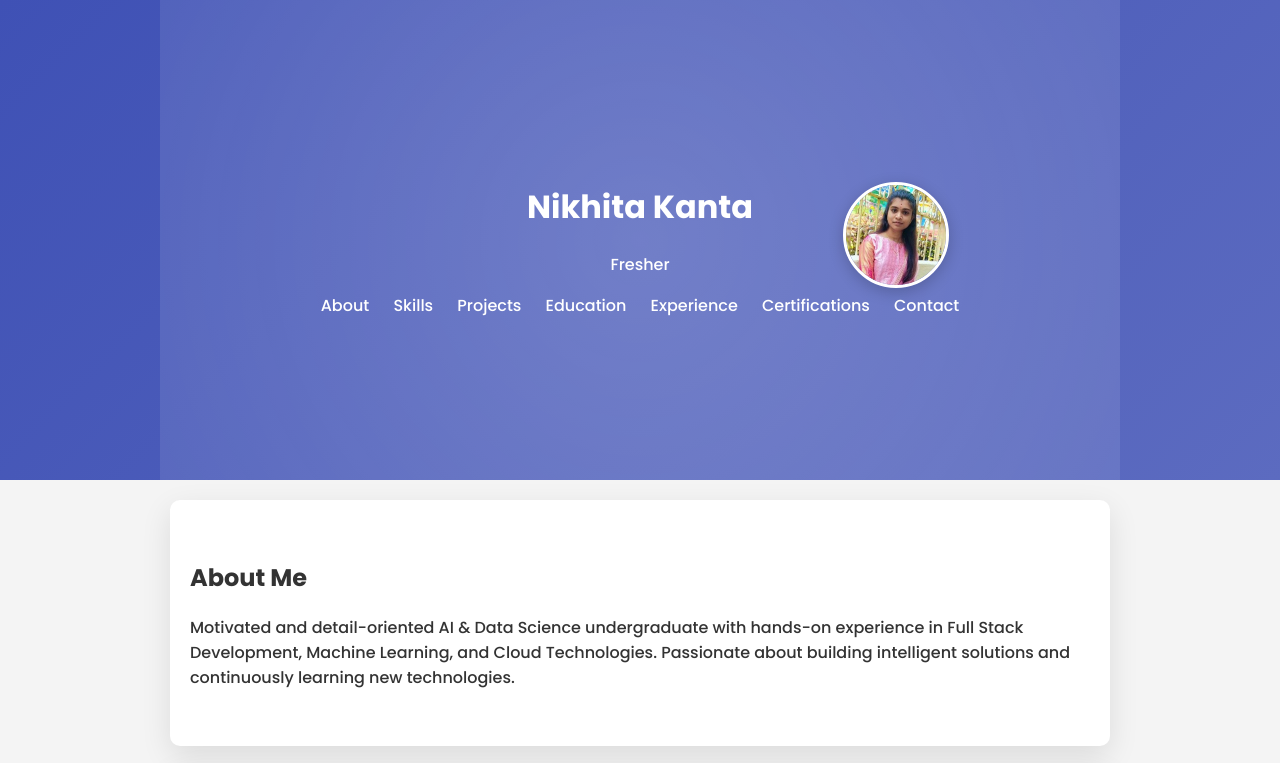
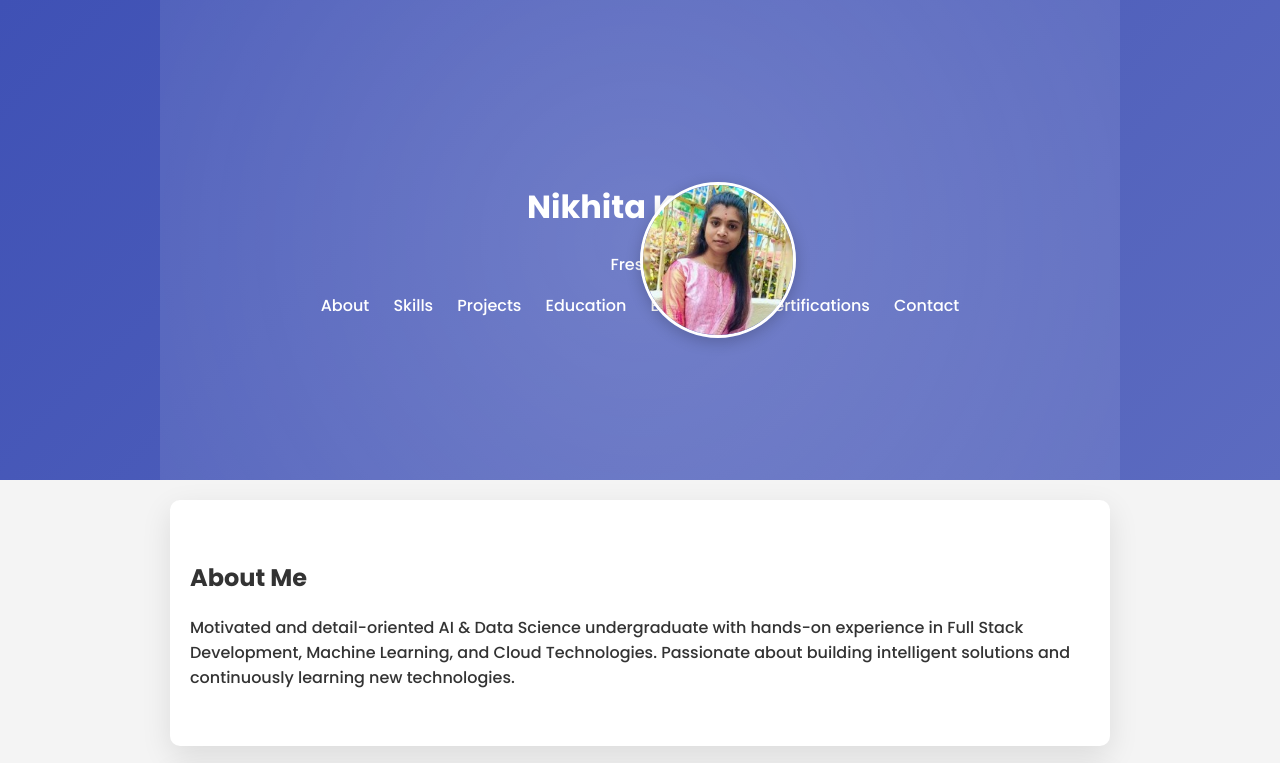
Before and after one commit to Nikhita639/Nikhita369.github.io, a plain HTML site: page index.html in a window 1280 px wide. Shown: the top 763 px of the page. Drawn offline with Linux system fonts and the light colour scheme.

Commit message:
Update style.css

```diff
--- a/style.css
+++ b/style.css
@@ -8,9 +8,9 @@ body {
 .top-photo {
     position: absolute;
     top: 20px;
-    right: 20px;
-    width: 100px;
-    height: 100px;
+
+    width: 150px;
+    height: 150px;
     border-radius: 50%;
     object-fit: cover;
     border: 3px solid white;
```
